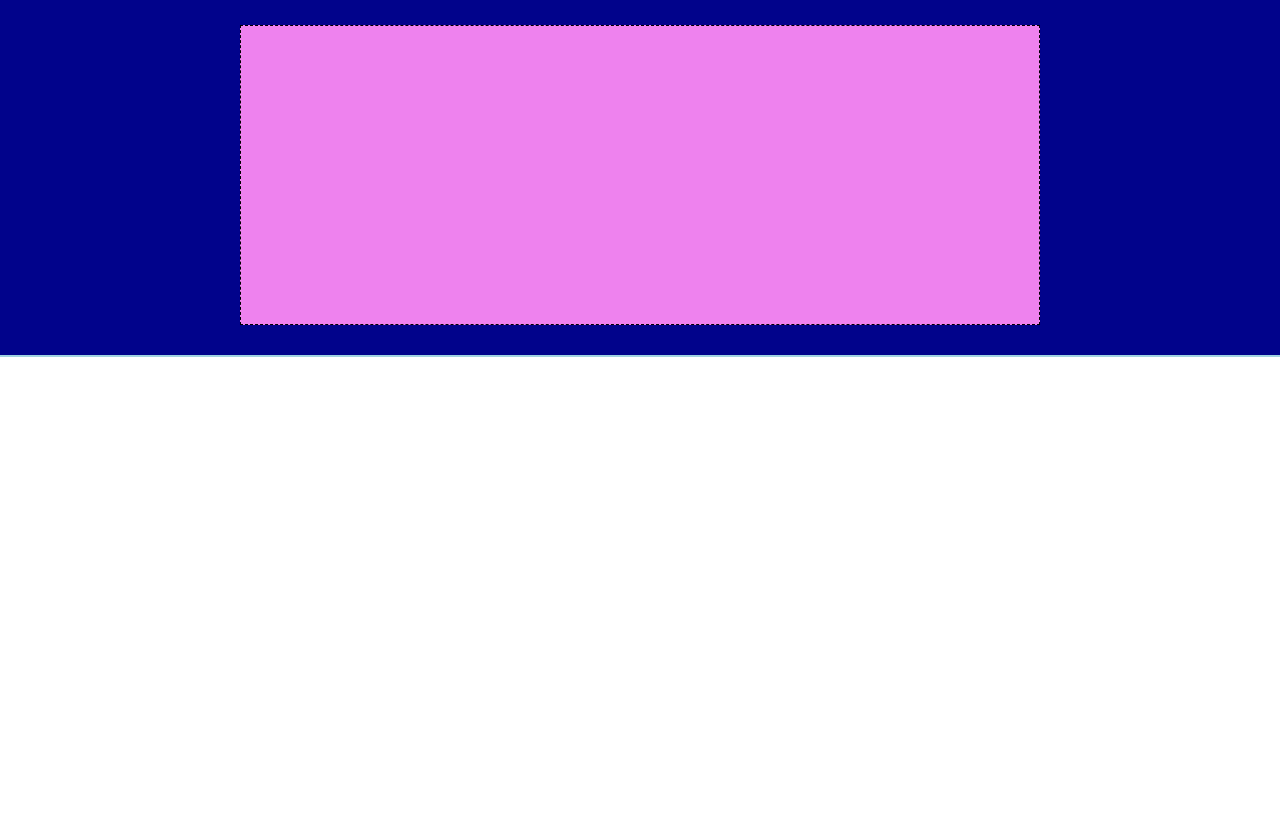
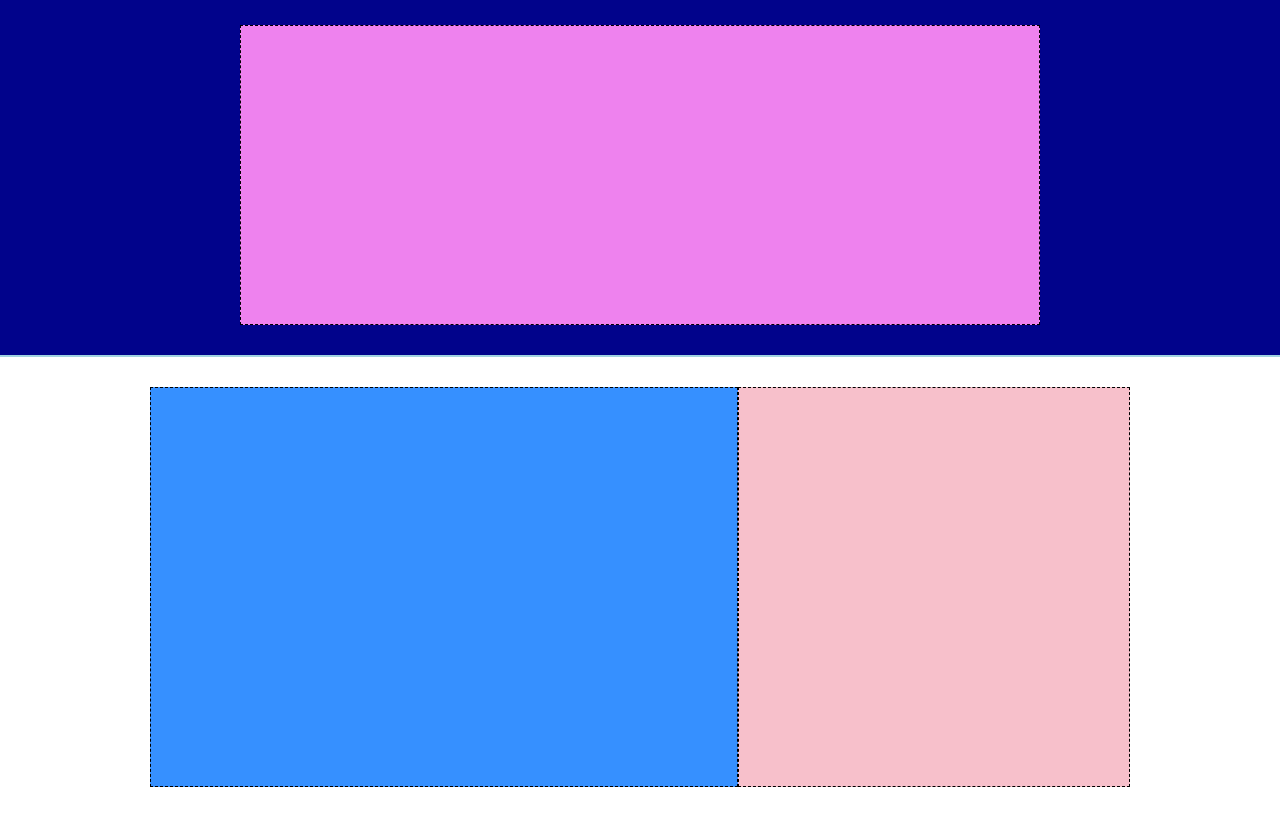
Before and after one commit to pierluigicarrieri/htmlcss-struttura-discord, a plain HTML site: page index.html in a window 1280 px wide. Shown: the part 55-872 px from the top of the page. Before the commit the page ends 800 px from the top, so only its background shows below. Drawn offline with Linux system fonts and the light colour scheme.

Commit message:
done section1 (lunch break)

```diff
--- a/index.html
+++ b/index.html
@@ -38,7 +38,13 @@
 
     <section id="section1" class="main_section">
 
-        <div></div>
+        <div id="section1_content" class="section_content">
+
+            <div id="section1_content_left" class="border_black"></div>
+
+            <div id="section1_content_right" class="border_black"></div>
+
+        </div>
 
     </section>
 
--- a/styles/style.css
+++ b/styles/style.css
@@ -53,5 +53,34 @@ header {
 }
 
 #hr1 {
+    margin-block-start: 0;
+    margin-block-end: 0;
     border: 1px solid #A0D2E1;
 }
+
+.main_section {
+    padding-top: 30px;
+    padding-bottom: 30px;
+}
+
+#section1 {
+    background-color: #FFFFFF;
+}
+
+.section_content {
+    max-width: 980px;
+    min-height: 400px;
+    margin: auto;
+    display: flex;
+    background-color: #EE82EE;
+}
+
+#section1_content_left {
+    flex-grow: 1.5;
+    background-color: #3690FF;
+}
+
+#section1_content_right {
+    flex-grow: 1;
+    background-color: #F7C0CB;
+}
```
